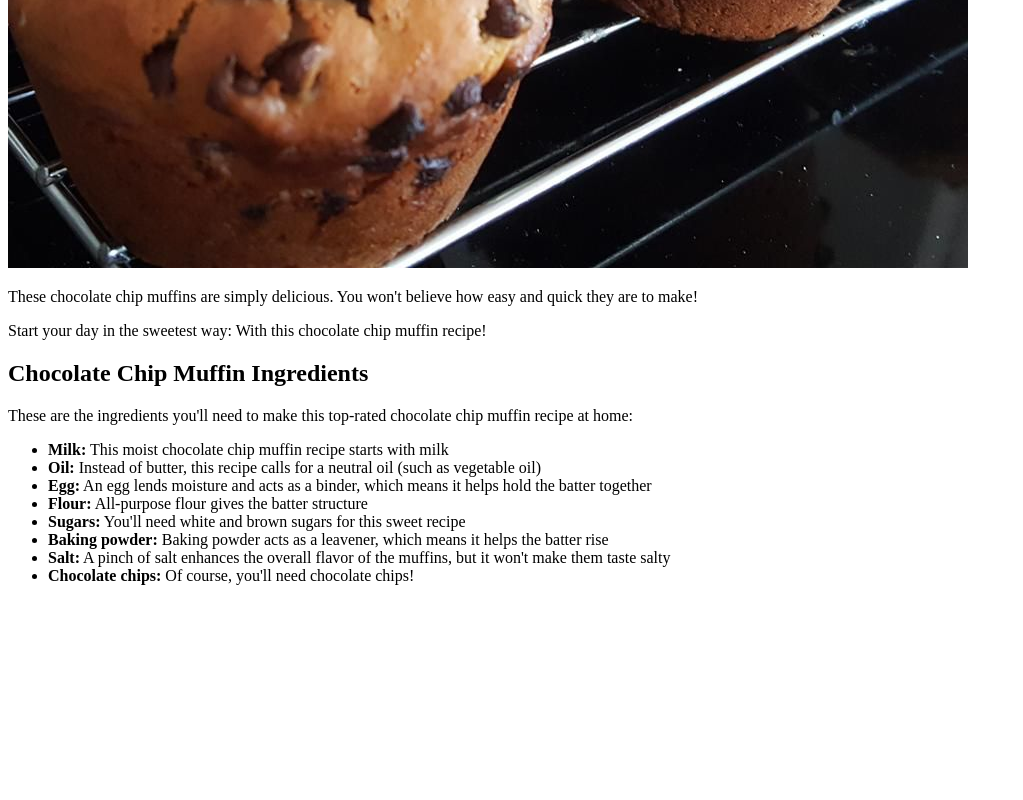
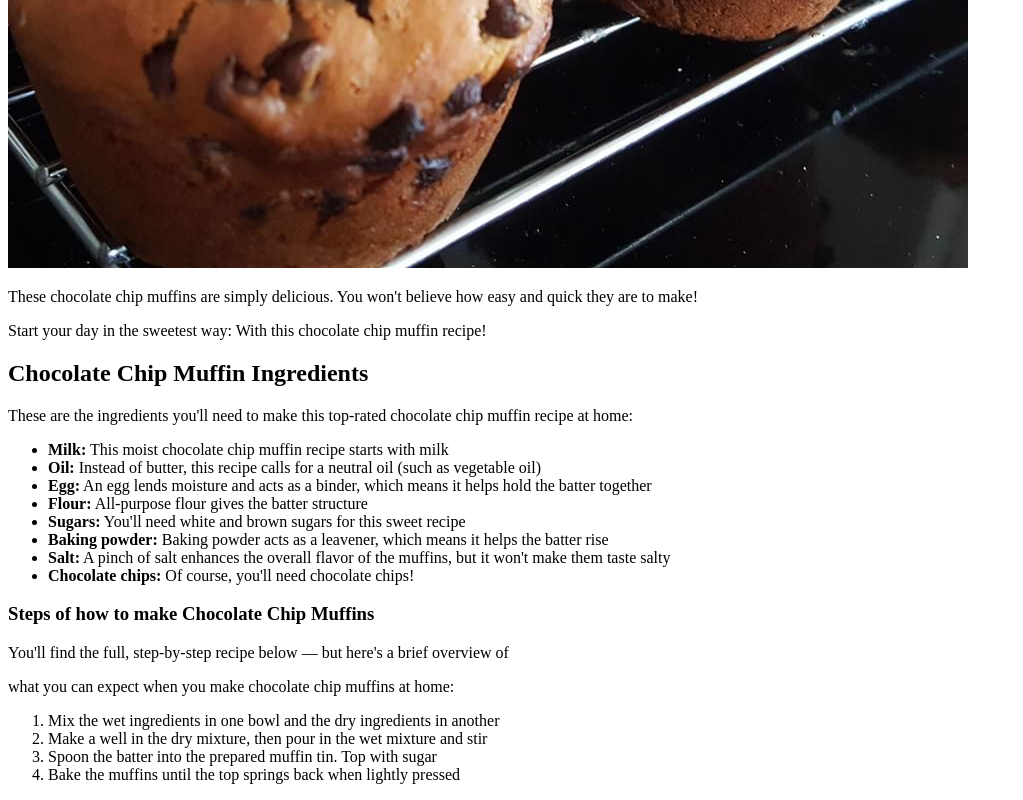
Before and after one commit to MalekTx35/odin-recipes, a plain HTML site: page recipes/Chocolate_Chip_Muffin.html in a window 1280 px wide. Shown: the part 772-1572 px from the top of the page, without its empty margins (0-1023 px from the left). Before the commit the page ends 1373 px from the top, so only its background shows below. Drawn offline with Linux system fonts and the light colour scheme.

Commit message:
Add List of Steps for Choclate_Chip_Muffin.html

```diff
--- a/recipes/Chocolate_Chip_Muffin.html
+++ b/recipes/Chocolate_Chip_Muffin.html
@@ -20,13 +20,25 @@
     <ul>
         <li><strong>Milk:</strong> This moist chocolate chip muffin recipe starts with milk</li>
         <li><strong>Oil:</strong> Instead of butter, this recipe calls for a neutral oil (such as vegetable oil)</li>
-        <li><strong>Egg:</strong> An egg lends moisture and acts as a binder, which means it helps hold the batter together</li>
+        <li><strong>Egg:</strong> An egg lends moisture and acts as a binder, which means it helps hold the batter
+            together</li>
         <li><strong>Flour:</strong> All-purpose flour gives the batter structure</li>
         <li><strong>Sugars:</strong> You'll need white and brown sugars for this sweet recipe</li>
         <li><strong>Baking powder:</strong> Baking powder acts as a leavener, which means it helps the batter rise</li>
-        <li><strong>Salt:</strong> A pinch of salt enhances the overall flavor of the muffins, but it won't make them taste salty</li>
-        <li><strong>Chocolate chips:</strong>  Of course, you'll need chocolate chips!</li>
+        <li><strong>Salt:</strong> A pinch of salt enhances the overall flavor of the muffins, but it won't make them
+            taste salty</li>
+        <li><strong>Chocolate chips:</strong> Of course, you'll need chocolate chips!</li>
     </ul>
+
+    <h3>Steps of how to make Chocolate Chip Muffins</h3>
+    <p>You'll find the full, step-by-step recipe below — but here's a brief overview of </p>
+    <p>what you can expect when you make chocolate chip muffins at home:</p>
+    <ol>
+        <li>Mix the wet ingredients in one bowl and the dry ingredients in another</li>
+        <li>Make a well in the dry mixture, then pour in the wet mixture and stir</li>
+        <li>Spoon the batter into the prepared muffin tin. Top with sugar</li>
+        <li>Bake the muffins until the top springs back when lightly pressed</li>
+    </ol>
 
 
 
```
